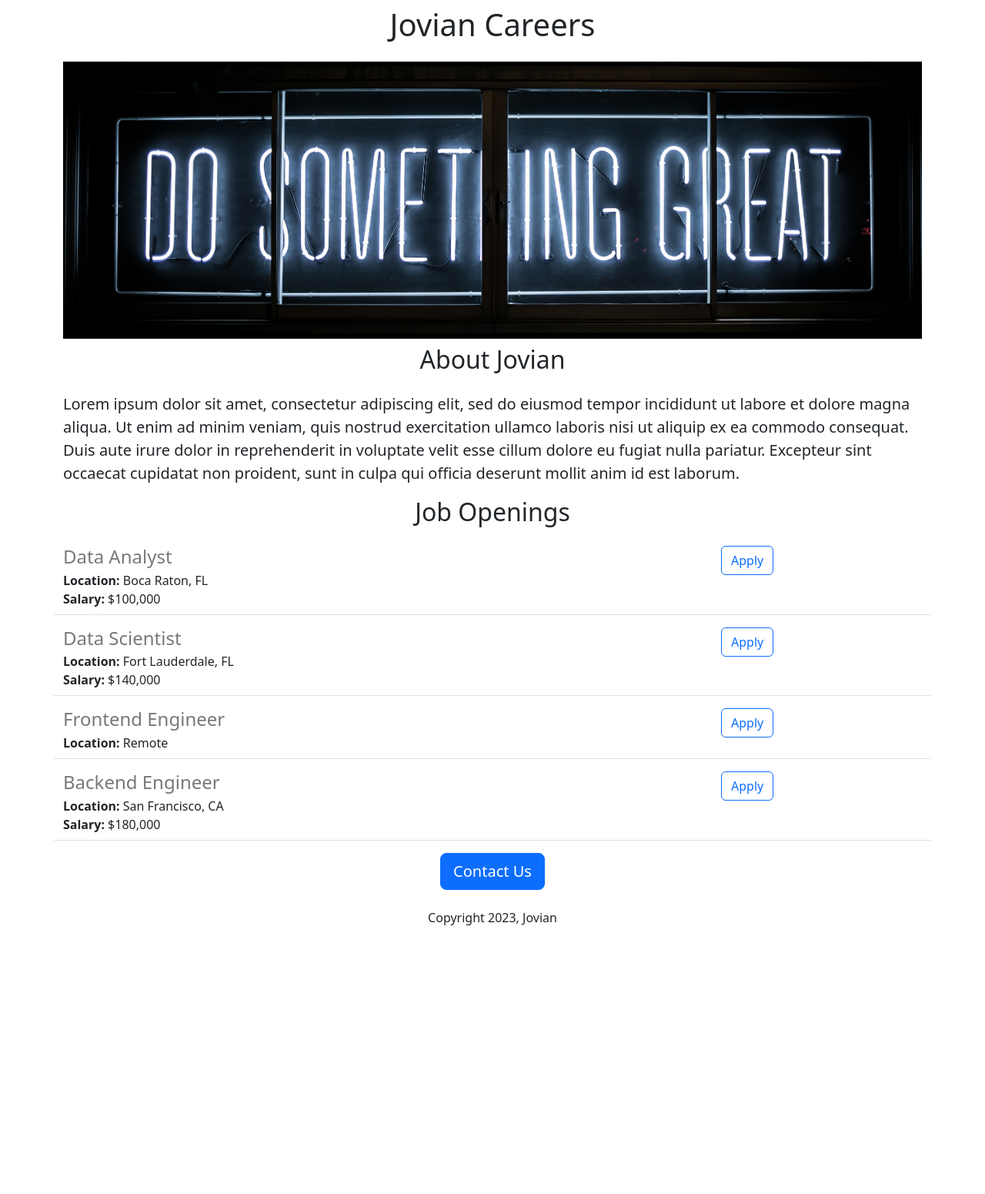
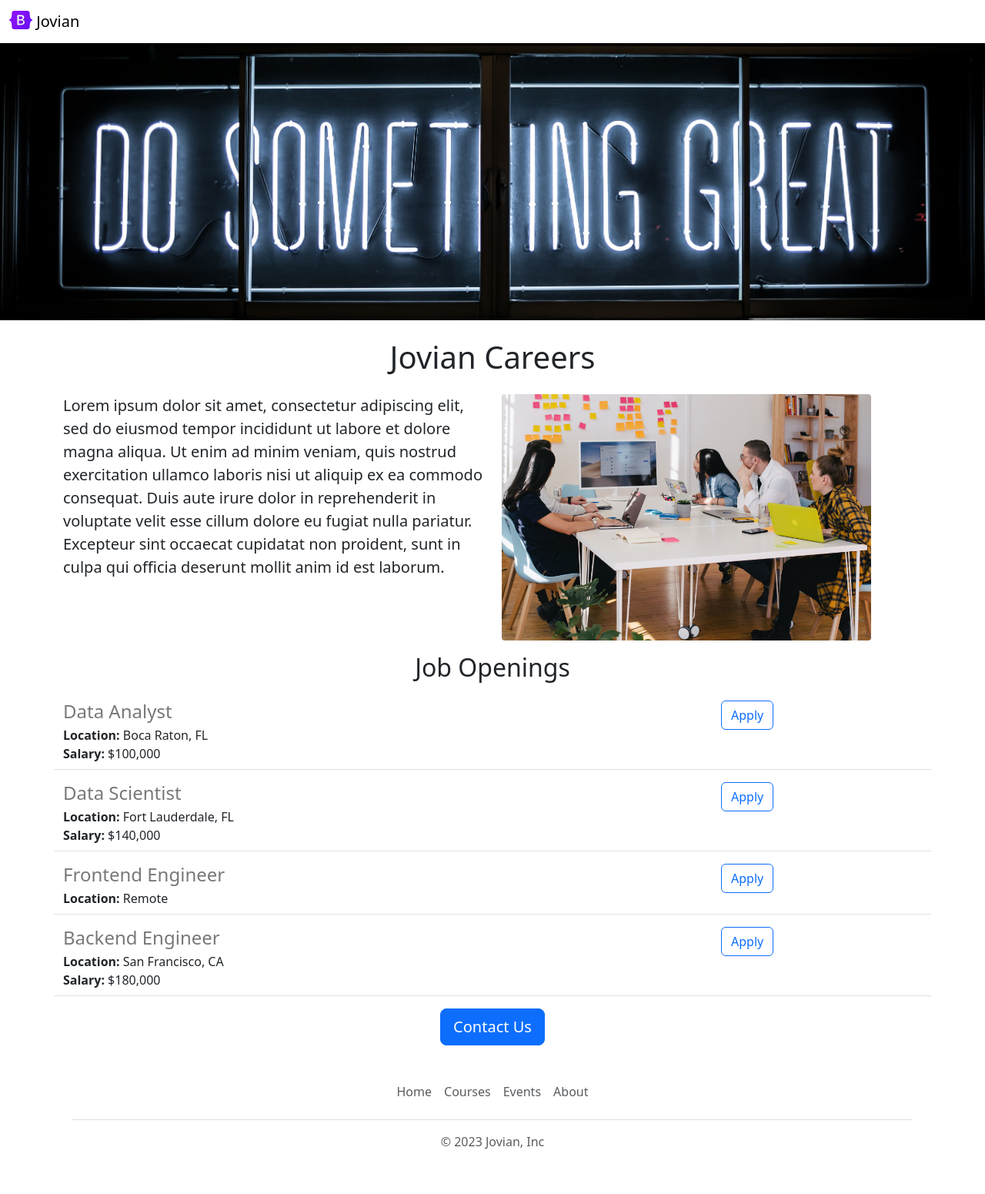
Before and after one commit to askasok/jovian-careers-website, a Flask app: page / in a window 1280 px wide. Shown: the whole page at 77% size. Before the commit the page ends 1202 px from the top, so only its background shows below. Run offline with Flask 2, Linux system fonts and the light colour scheme.

Commit message:
functional and aesthetic improvements

```diff
--- /dev/null
+++ b/templates/footer.html
@@ -0,0 +1,11 @@
+<div class="container">
+  <footer class="py-3 my-4">
+    <ul class="nav justify-content-center border-bottom pb-3 mb-3">
+      <li class="nav-item"><a target="_blank" href="https://jovian.ai" class="nav-link px-2 text-muted">Home</a></li>
+      <li class="nav-item"><a target="_blank" href="https://jovian.ai/learn" class="nav-link px-2 text-muted">Courses</a></li>
+      <li class="nav-item"><a target="_blank" href="https://jovian.ai/events" class="nav-link px-2 text-muted">Events</a></li>
+      <li class="nav-item"><a target="_blank" href="https://jovian.ai/about" class="nav-link px-2 text-muted">About</a></li>
+    </ul>
+    <p class="text-center text-muted">&copy; 2023 Jovian, Inc</p>
+  </footer>
+</div>
--- a/templates/home.html
+++ b/templates/home.html
@@ -10,15 +10,25 @@
         height: 360px;
         width: 100%;
         object-fit: cover;
+        margin-bottom: 16px;
       }
     </style>
   </head>
   <body>
+    {% include 'nav.html' %}
+    <img class="img-fluid" id="banner" src="/static/banner.jpeg">
     <div class="container">
     <h1 class="text-center mt-2 mb-4">{{company_name}} Careers</h1>
-    <img class="img-fluid" id="banner" src="/static/banner.jpeg">
-    <h2 class="text-center mt-2 mb-4">About Jovian</h2>
-    <p class="lead">Lorem ipsum dolor sit amet, consectetur adipiscing elit, sed do eiusmod tempor incididunt ut labore et dolore magna aliqua. Ut enim ad minim veniam, quis nostrud exercitation ullamco laboris nisi ut aliquip ex ea commodo consequat. Duis aute irure dolor in reprehenderit in voluptate velit esse cillum dolore eu fugiat nulla pariatur. Excepteur sint occaecat cupidatat non proident, sunt in culpa qui officia deserunt mollit anim id est laborum.</p>
+    <div class="row" style="margin-bottom:16px;">
+      <div class="col-md-6">
+    <p class="lead">
+      Lorem ipsum dolor sit amet, consectetur adipiscing elit, sed do eiusmod tempor incididunt ut labore et dolore magna aliqua. Ut enim ad minim veniam, quis nostrud exercitation ullamco laboris nisi ut aliquip ex ea commodo consequat. Duis aute irure dolor in reprehenderit in voluptate velit esse cillum dolore eu fugiat nulla pariatur. Excepteur sint occaecat cupidatat non proident, sunt in culpa qui officia deserunt mollit anim id est laborum.
+    </p>
+      </div>
+      <div class="d-none d-md-block col-md-6">
+      <img src="/static/people.jpeg" style="height:320px;border-radius:4px;">
+      </div>
+    </div>
     <h2 class="text-center mt-2 mb-4">Job Openings</h2>
     <div>
       {% for job in jobs %}
@@ -26,9 +36,9 @@
       {% endfor %}
     </div>
       <div class="text-center">
-    <button class="btn btn-primary btn-lg">Contact Us</button>
-        <p class="mt-4">Copyright 2023, Jovian</p>
-      </div>
+    <a class="btn btn-primary btn-lg" href="mailto:hello@jovian.ai?subject=Question%20about%20Job%20Openings&body=My%20name%3A%20%3Cyour%20name%20here%3E%0D%0A%0D%0AMy%20questions%3A%20%3Center%20question%20here%3E%0D%0A">Contact Us</button>
+      </a>
   </div>
+    {% include 'footer.html' %}
   </body>
 </html>
--- a/templates/jobitem.html
+++ b/templates/jobitem.html
@@ -12,6 +12,6 @@
     {% endif %}
     </div>
     <div class="col-3">
-      <button type="button" class="btn btn-outline-primary">Apply</button>
+      <a href="mailto:hello@jovian.ai?subject=Application%20for%20{{job['title']}}&body=My%20name%3A%20%3Cyour%20name%20here%3E%0D%0A%0D%0AMy%20resume%20link%3A%20%3Cresume%20link%3E%0D%0A%0D%0AMy%20LinkedIn%20link%20%3Clinkedin%20link%3E" type="button" class="btn btn-outline-primary">Apply</a>
     </div>
 </div>
--- /dev/null
+++ b/templates/nav.html
@@ -0,0 +1,9 @@
+<nav class="navbar shadow-sm fixed-top bg-white">
+  <div class="container-fluid">
+    <a class="navbar-brand" href="#">
+      <img src="/static/logo.svg" alt="Logo" width="30" height="24" class="d-inline-block align-text-top">
+      Jovian
+    </a>
+  </div>
+</nav>
+<div style="height:56px"></div>
```
Also changed, not shown: static/logo.svg (added), static/people.jpeg (added).
